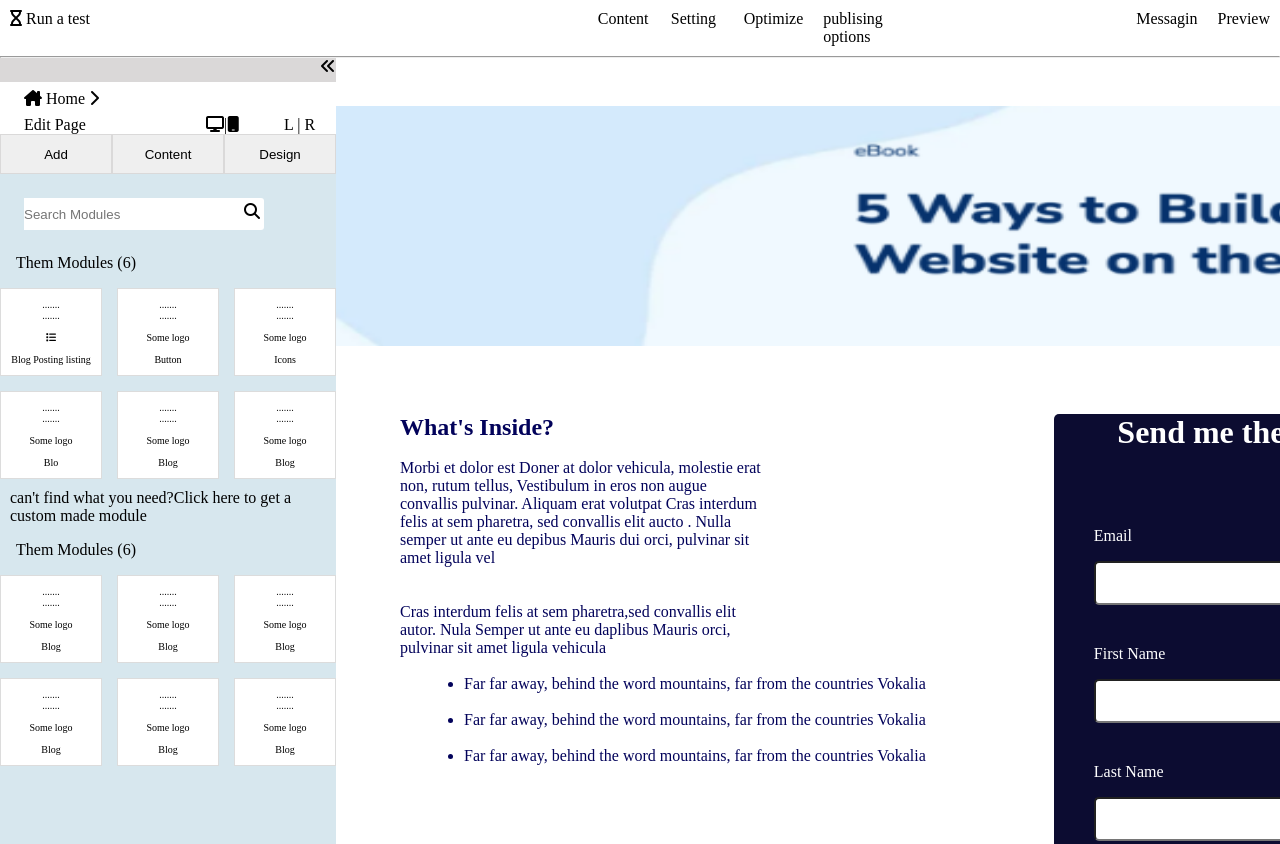
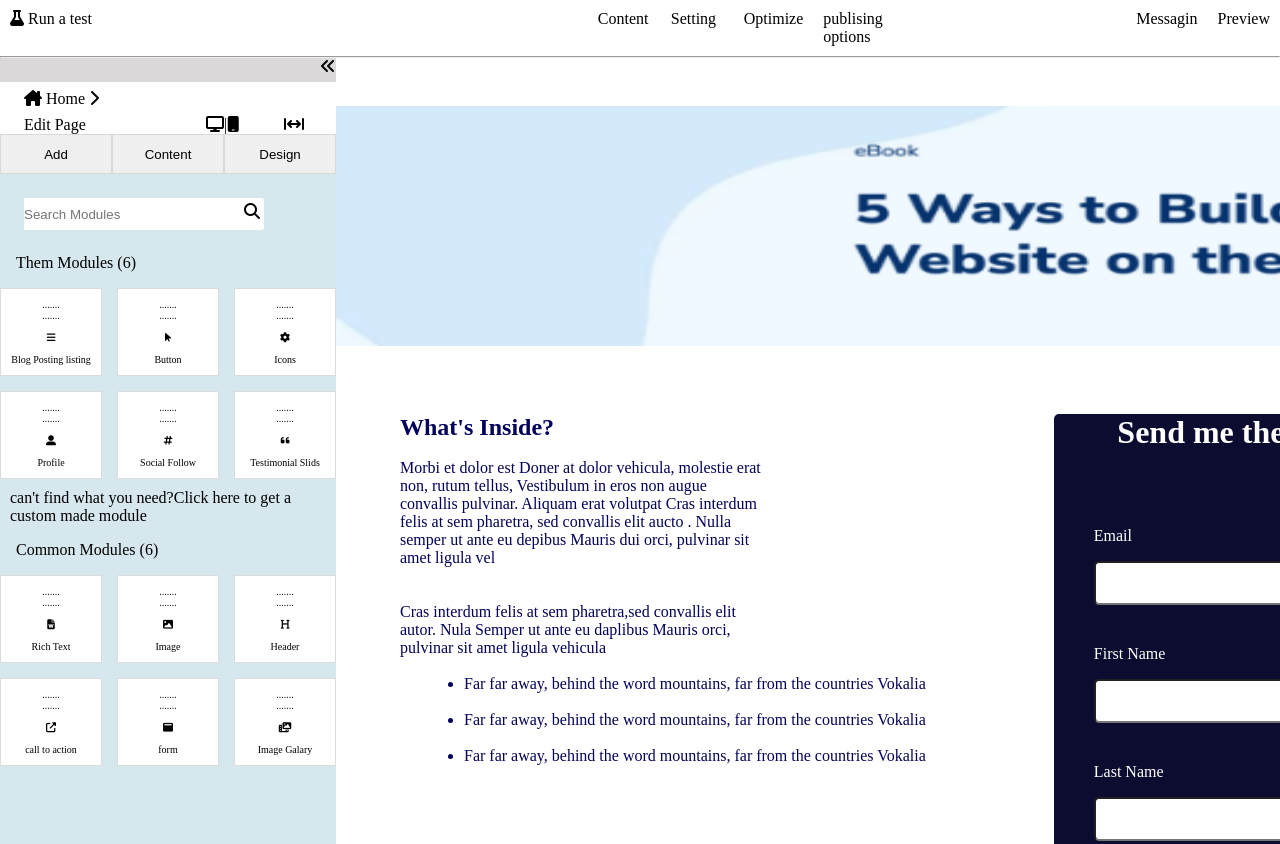
Before and after one commit to pujasoft/StaticWebpageTask4Innomatics, a plain HTML site: page index.html in a window 1280 px wide. Shown: the top 844 px of the page. Drawn offline with Linux system fonts and the light colour scheme.

Commit message:
final commit

```diff
--- a/index.html
+++ b/index.html
@@ -15,7 +15,7 @@
         <div class="container" >
 
             <div class="first" >
-                 <p> <i class="fa-sharp-duotone fa-solid fa-hourglass"></i>  Run a test</p>
+                 <p>  <i class="fa-sharp-duotone fa-solid fa-flask"></i>  Run a test</p>
             </div>
 
             <div class="second" >
@@ -41,7 +41,7 @@
           <div class="parentdiv">
              <div class="editPage">Edit Page</div>
              <div><i class="fa-sharp-duotone fa-solid fa-display"></i>|<i class="fa-sharp-duotone fa-solid fa-mobile"></i></div>
-             <div>L | R</div>
+             <div> <i class="fa-sharp-duotone fa-solid fa-arrows-left-right-to-line"></i></div>
           </div>
           <div class="buttonParent">
               <p class="function"><button class="btn">Add</button></p>
@@ -63,38 +63,38 @@
               <div class="cart">
                   <p>.......<br>.......</p><br>
 
-                   <p> <i class="fa-sharp-duotone fa-solid fa-list"></i></p><br>
+                   <p> <i class="fa-solid fa-bars" ></i></p><br>
                    <p>Blog Posting  listing</p>
                 </div>
                 <div class="cart">
                     <p>.......<br>.......</p><br>
 
-                     <p> Some logo</p><br>
+                     <p> <i class="fa-sharp fa-solid fa-arrow-pointer"></i></p><br>
                      <p>Button </p>
                   </div>
                   <div class="cart">
                     <p>.......<br>.......</p><br>
 
-                     <p> Some logo</p><br>
+                     <p><i class="fa-duotone fa-solid fa-gear"></i></p><br>
                      <p>Icons </p>
                   </div>
                   <div class="cart">
                     <p>.......<br>.......</p><br>
 
-                     <p> Some logo</p><br>
-                     <p>Blo</p>
+                     <p><i class="fa-solid fa-user-large"></i></p><br>
+                     <p>Profile</p>
                   </div>
                   <div class="cart">
                     <p>.......<br>.......</p><br>
 
-                     <p> Some logo</p><br>
-                     <p>Blog </p>
+                     <p><i class="fa-sharp fa-solid fa-hashtag"></i></p><br>
+                     <p>Social Follow </p>
                   </div>
                   <div class="cart">
                     <p>.......<br>.......</p><br>
 
-                     <p> Some logo</p><br>
-                     <p>Blog </p>
+                     <p> <i class="fa-solid fa-quote-left"></i></p><br>
+                     <p>Testimonial Slids </p>
                   </div>
 
          </div>
@@ -103,44 +103,44 @@
                <p>can't find what you need?Click here to get a custom made module</p>
            </div>
 
-           <div class="themModules">Them Modules (6)</div>
+           <div class="themModules">Common Modules (6)</div>
            <div class="cartContainer">
 
             <div class="cart">
                 <p>.......<br>.......</p><br>
 
-                 <p> Some logo</p><br>
-                 <p>Blog </p>
+                 <p><i class="fa-sharp-duotone fa-solid fa-file-word"></i></i></p><br>
+                 <p>Rich Text </p>
               </div>
               <div class="cart">
                   <p>.......<br>.......</p><br>
 
-                   <p> Some logo</p><br>
-                   <p>Blog </p>
+                   <p><i class="fa-solid fa-image"></i> </p><br>
+                   <p>Image</p>
                 </div>
                 <div class="cart">
                   <p>.......<br>.......</p><br>
 
-                   <p> Some logo</p><br>
-                   <p>Blog </p>
+                   <p> <i class="fa-sharp fa-solid fa-heading"></i></p><br>
+                   <p>Header </p>
                 </div>
                 <div class="cart">
                   <p>.......<br>.......</p><br>
 
-                   <p> Some logo</p><br>
-                   <p>Blog </p>
+                   <p> <i class="fa-sharp-duotone fa-solid fa-up-right-from-square"></i></p><br>
+                   <p>call to action</p>
                 </div>
                 <div class="cart">
                   <p>.......<br>.......</p><br>
 
-                   <p> Some logo</p><br>
-                   <p>Blog </p>
+                   <p >  <i class="fa-sharp-duotone fa-solid fa-window-maximize"></i></i></p><br>
+                   <p>form </p>
                 </div>
                 <div class="cart">
                   <p>.......<br>.......</p><br>
 
-                   <p> Some logo</p><br>
-                   <p>Blog </p>
+                   <p> <i class="fa-sharp-duotone fa-solid fa-photo-film"></i></p><br>
+                   <p>Image Galary</p>
                 </div>
 
        </div>
```
Also changed, not shown: script.js (deleted).
